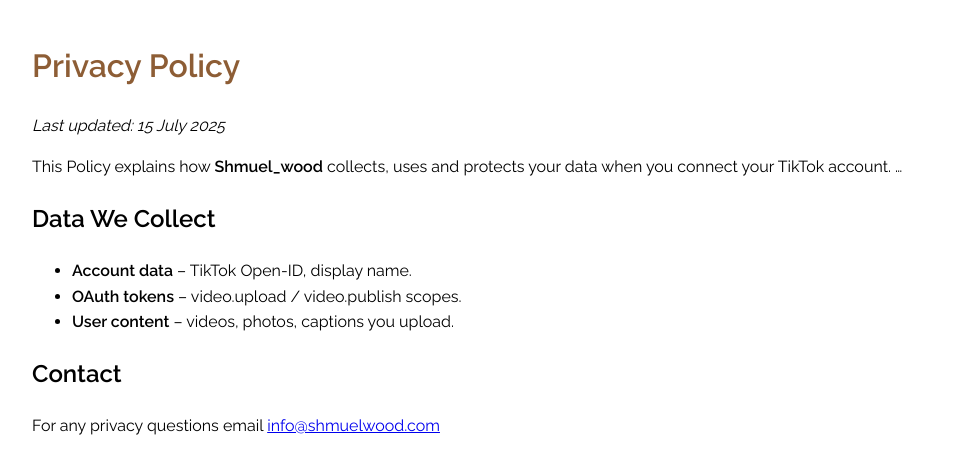
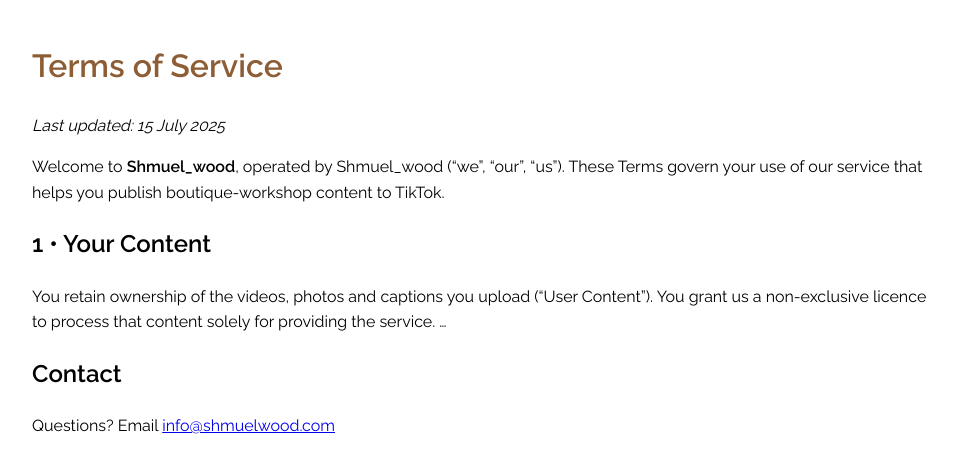
Before and after one commit to yudit-daitsh208/shmuelwood-site, a plain HTML site: page terms.html in a window 1280 px wide. Shown: the whole page, without its empty margins (158-1115 px from the left). Drawn offline with Linux system fonts and the light colour scheme.

Commit message:
Update terms.html

```diff
--- a/terms.html
+++ b/terms.html
@@ -2,7 +2,7 @@
 <html lang="en">
 <head>
 <meta charset="utf-8">
-<title>Privacy Policy – Shmuel_wood</title>
+<title>Terms of Service – Shmuel_wood</title>
 <link href="https://fonts.googleapis.com/css2?family=Raleway:wght@300;400;600&display=swap" rel="stylesheet">
 <style>
 body{font-family:'Raleway',sans-serif;max-width:900px;margin:40px auto;padding:0 20px;line-height:1.6}
@@ -10,19 +10,17 @@
 </style>
 </head>
 <body>
-<h1>Privacy Policy</h1>
+<h1>Terms of Service</h1>
 <p><em>Last updated: 15 July 2025</em></p>
 
-<p>This Policy explains how <strong>Shmuel_wood</strong> collects, uses and protects your data when you connect your TikTok account. …</p>
+<p>Welcome to <strong>Shmuel_wood</strong>, operated by Shmuel_wood (“we”, “our”, “us”). These Terms govern your use of our service that helps you publish boutique-workshop content to TikTok.</p>
 
-<h2>Data We Collect</h2>
-<ul>
-  <li><strong>Account data</strong> – TikTok Open-ID, display name.</li>
-  <li><strong>OAuth tokens</strong> – video.upload / video.publish scopes.</li>
-  <li><strong>User content</strong> – videos, photos, captions you upload.</li>
-</ul>
+<h2>1 • Your Content</h2>
+<p>You retain ownership of the videos, photos and captions you upload (“User Content”). You grant us a non-exclusive licence to process that content solely for providing the service. …</p>
+
+<!-- --- קיצור לתמצית; אפשר להעתיק את הטקסט המלא מהקנבס --- -->
 
 <h2>Contact</h2>
-<p>For any privacy questions email <a href="mailto:info@shmuelwood.com">info@shmuelwood.com</a></p>
+<p>Questions? Email <a href="mailto:info@shmuelwood.com">info@shmuelwood.com</a></p>
 </body>
 </html>
```
